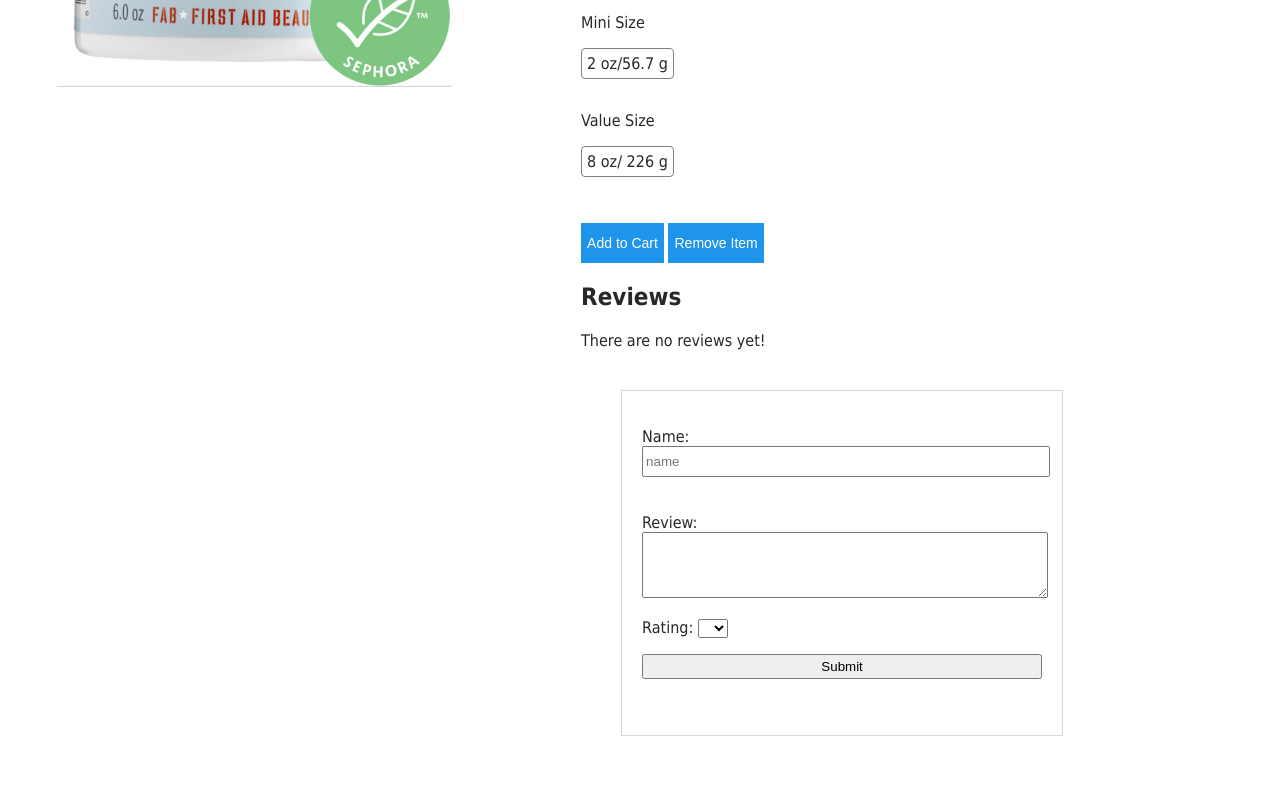
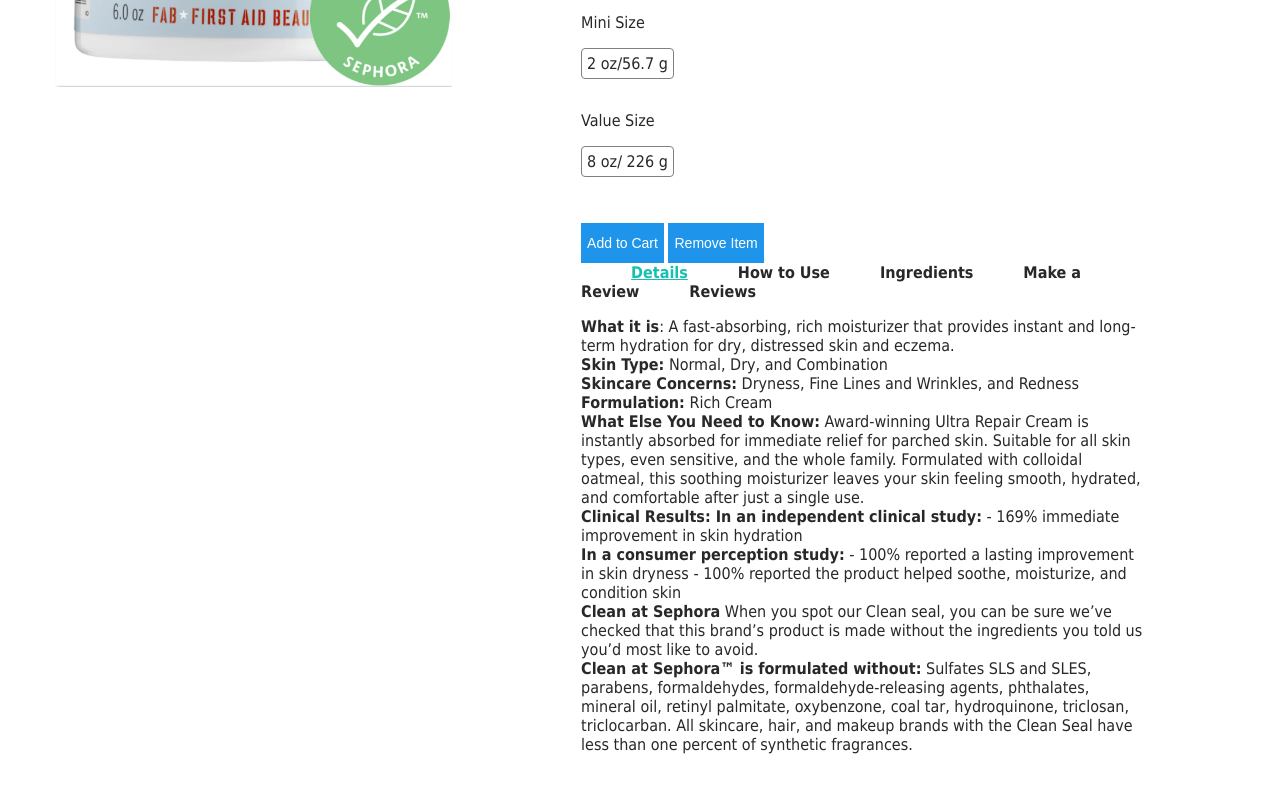
Before and after one commit to anguy124/first-vue-project, a website: page dir/index.html in a window 1280 px wide. Shown: the part 457-1249 px from the top of the page. Drawn offline with nearby package versions, Linux system fonts and the light colour scheme.

Commit message:
feat(vue-practice): adding a review section plus more tabs

```diff
--- a/dir/main.js
+++ b/dir/main.js
@@ -1,4 +1,6 @@
 Vue.config.devtools = true
+
+var eventBus = new Vue()
 
 Vue.component('product', {
     props: {
@@ -33,19 +35,8 @@
 
             <button v-on:click="removeFromCart">Remove Item</button>
 
-            <div>
-                <h2> Reviews </h2>
-                <p v-if="reviews.length == 0"> There are no reviews yet! </p>
-                <ul>
-                    <li v-for="review in reviews">
-                        <p>{{ review.name }}</p>
-                        <p>Rating: {{ review.rating }}</p>
-                        <p>Review: {{ review.review }}</p>
-                    </li>
-                </ul>
-            </div>
+            <product-tabs v-bind:reviews="reviews"></product-tabs>
 
-            <product-review v-on:review-submitted="addReview"></product-review>
 
         </div>
     </div>`,
@@ -96,9 +87,6 @@
         },
         removeFromCart(){
             this.$emit('remove-from-cart',this.variants[this.selectedVariant].variantID)
-        },
-        addReview(productReview){
-            this.reviews.push(productReview)
         }
 
 
@@ -124,13 +112,17 @@
             else return false
 
         }
+    },
+    mounted() {
+        eventBus.$on('review-submitted', productReview => {
+            this.reviews.push(productReview)
+        })
     }
 })
 
 Vue.component('product-review', {
     template:
     `<form class="review-form" @submit.prevent="onSubmit">
-
     <p v-if="errors.length">
         <b>Please correct the following error(s)</b>
         <ul>
@@ -179,7 +171,7 @@
                     review: this.review,
                     rating: this.rating
                 }
-                this.$emit('review-submitted', productReview)
+                eventBus.$emit('review-submitted', productReview)
                 this.name = null,
                 this.review = null,
                 this.rating = null
@@ -191,6 +183,93 @@
                 if (!this.rating)this.errors.push("Rating required!")
             }
 
+        }
+    }
+})
+
+Vue.component('product-tabs', {
+    props: {
+        reviews: {
+            type: Array,
+            required: true
+        }
+    },
+    template:
+    `<div>
+        <span class="tabs"
+        v-bind:class="{ activeTab: selectedTab === tab }"
+        v-for="(tab,index) in tabs"
+        v-bind:key="index"
+        v-on:click="selectedTab = tab">{{ tab }}</span>
+
+        <div v-show="selectedTab === 'Reviews'" class="review-section">
+            <h2> Reviews </h2>
+            <p v-if="reviews.length == 0"> There are no reviews yet! </p>
+            <ul>
+                <li v-for="review in reviews">
+                    <p>{{ review.name }}</p>
+                    <p>Rating: {{ review.rating }}</p>
+                    <p>Review: {{ review.review }}</p>
+                </li>
+            </ul>
+        </div>
+
+        <product-review v-show="selectedTab === 'Make a Review'"></product-review>
+
+        <div v-show="selectedTab === 'Details'">
+            <p>
+            <b>What it is</b>: A fast-absorbing, rich moisturizer that provides instant and long-term hydration for dry, distressed skin and eczema.
+            <br>
+            <b>Skin Type:</b> Normal, Dry, and Combination
+            <br>
+            <b>Skincare Concerns:</b> Dryness, Fine Lines and Wrinkles, and Redness
+            <br>
+            <b>Formulation:</b> Rich Cream
+            <br>
+            <b>What Else You Need to Know:</b> Award-winning Ultra Repair Cream is instantly absorbed for immediate relief for parched skin. Suitable for all skin types, even sensitive, and the whole family. Formulated with colloidal oatmeal, this soothing moisturizer leaves your skin feeling smooth, hydrated, and comfortable after just a single use.
+            <br>
+            <b>Clinical Results: In an independent clinical study:</b>
+            - 169% immediate improvement in skin hydration
+            <br>
+            <b>In a consumer perception study:</b>
+            - 100% reported a lasting improvement in skin dryness
+            - 100% reported the product helped soothe, moisturize, and condition skin
+            <br>
+            <b>Clean at Sephora</b>
+            When you spot our Clean seal, you can be sure we’ve checked that this brand’s product is made without the ingredients you told us you’d most like to avoid.
+            <br>
+            <b>Clean at Sephora™ is formulated without:</b>
+            Sulfates SLS and SLES, parabens, formaldehydes, formaldehyde-releasing agents, phthalates, mineral oil, retinyl palmitate, oxybenzone, coal tar, hydroquinone, triclosan, triclocarban. All skincare, hair, and makeup brands with the Clean Seal have less than one percent of synthetic fragrances. </p>
+        </div>
+
+        <div v-show="selectedTab === 'How to Use'">
+            <p><b>Suggested Usage:</b><br>
+            -Apply to face and/or body at least twice daily or as needed to restore and soothe dry, uncomfortable skin.</p>
+        </div>
+
+        <div v-show="selectedTab === 'Ingredients'">
+        <p>
+        <ul>
+            <li>
+                Colloidal Oatmeal (OTC): FDA-designated skin protectant that relieves itching and minor irritation caused by eczema, rashes, and other skin conditions.
+            </li>
+            <li>
+                Shea Butter: Moisturizes and protects the skin barrier with vitamins, minerals, and essential fatty acids.
+            </li>
+            <li>
+                Allantoin: Calms and soothes skin.
+            </li>
+        </ul>
+        Water/Aqua/Eau, Stearic Acid, Glycerin, C12-15 Alkyl Benzoate, Caprylic/Capric Triglyceride, Glyceryl Stearate, Glyceryl Stearate SE, Cetearyl Alcohol, Dimethicone, Butyrospermum Parkii (Shea) Butter, Squalane, Phenoxyethanol, Caprylyl Glycol, Allantoin, Xanthan Gum, Sodium Hydroxide, Disodium EDTA, Chrysanthemum Parthenium (Feverfew) Extract, Camellia Sinensis (White Tea) Leaf Extract, Glycyrrhiza Glabra (Licorice) Root Extract, Ceramide-3, Eucalyptus Globulus Leaf Extract.</p>
+        </div>
+
+    </div>
+
+    `,
+    data(){
+        return {
+            tabs: ['Details', 'How to Use', 'Ingredients','Make a Review', 'Reviews'],
+            selectedTab: 'Details'
         }
     }
 })
--- a/dir/style.css
+++ b/dir/style.css
@@ -81,6 +81,7 @@
     border: 1px solid #d8d8d8;
   }
 
+
   input {
     width: 100%;
     height: 25px;
@@ -93,7 +94,8 @@
   }
 
   .tabs {
-    margin-left: 20px;
+    font-weight: bold;
+    margin-left: 50px;
     cursor: pointer;
   }
 
```
